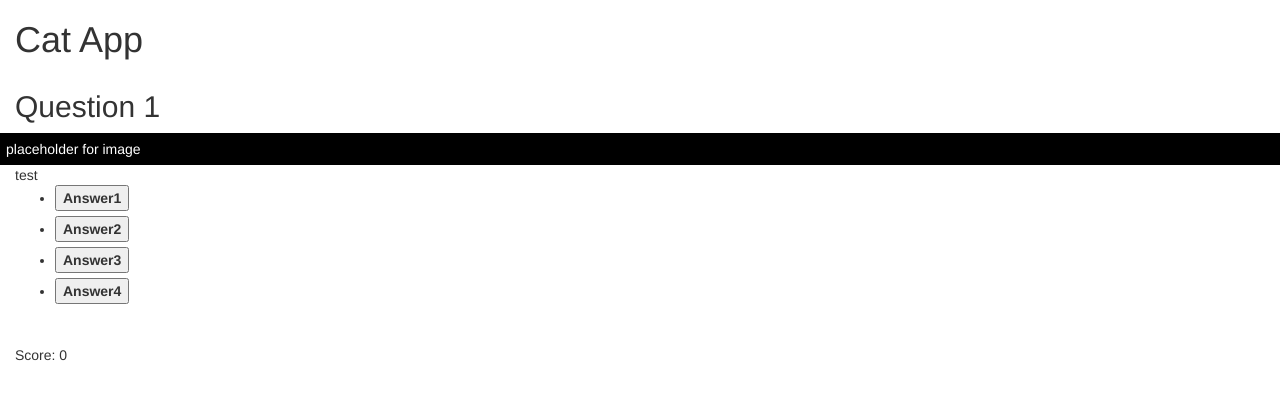
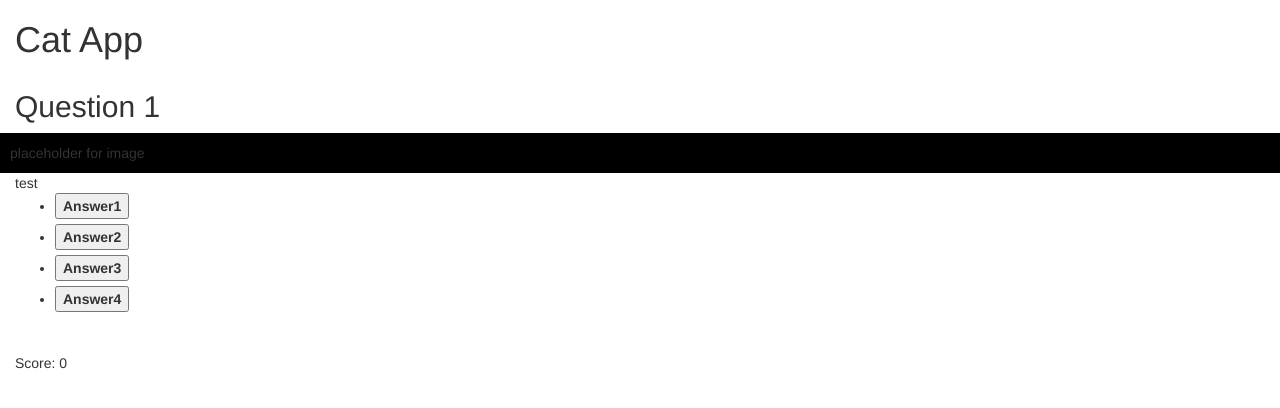
Before and after one commit to sebastienbw/iat381A1, a plain HTML site: page app/index.html in a window 1280 px wide. Both pictures are taken after a click on the button "Start the Quiz". Drawn offline with Linux system fonts and the light colour scheme.

Commit message:
updated css

```diff
--- a/app/css/style.css
+++ b/app/css/style.css
@@ -4,10 +4,15 @@
 .placeholder {
   max-height: 240;
   max-width: 320;
+  margin: 20px 20px 10px 0
   color: white;
   background-color: black;
   display: block;
-  padding: 6px;
+  padding: 10px;
+  border: 2px solid purple
+  -webkit-box-sizing: content-box;
+  -moz-box-sizing: content-box;
+  box-sizing: content-box;
 }
 
 .resting {
```
Also changed, not shown: app/bower_components/bootstrap/dist/css/bootstrap.css.
